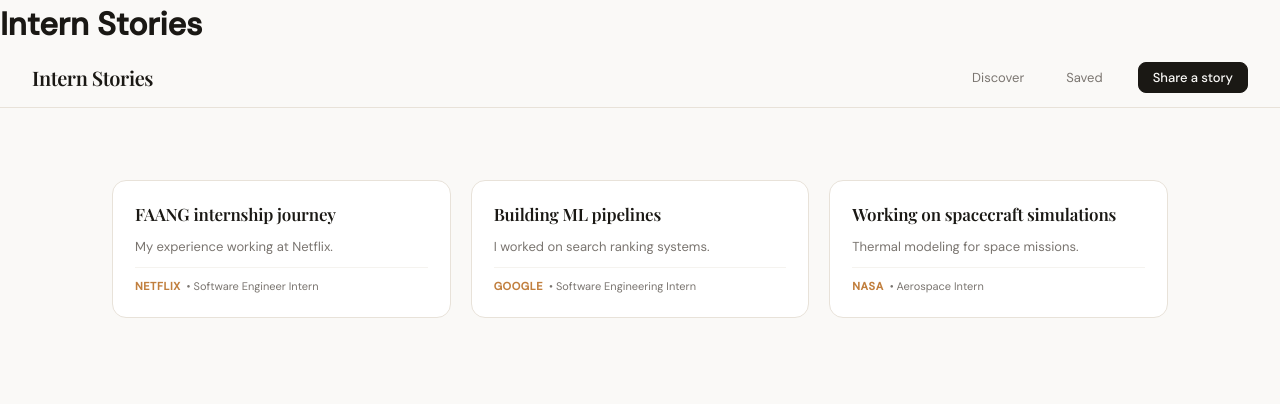
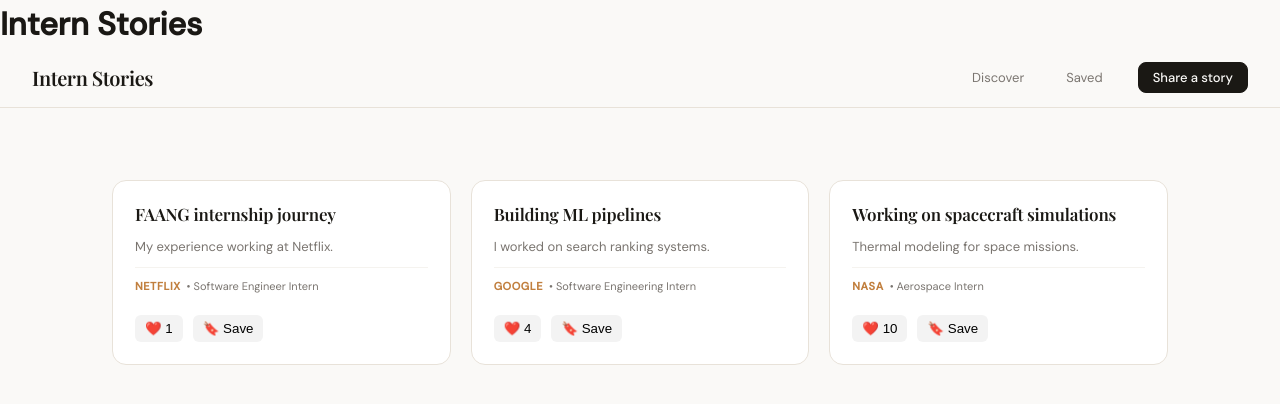
Before and after one commit to fakiyaaa/internship-stories, a React (Vite) app: page / in a window 1280 px wide. Shown: the top 404 px of the page. Built offline with nearby package versions, Linux system fonts and the light colour scheme; a web font is replaced by a local one.

Commit message:
save and like buttons added

```diff
--- a/src/App.jsx
+++ b/src/App.jsx
@@ -6,31 +6,58 @@ import StoryPage from "./components/StoryPage"
 function App() {
   const [page, setPage] = useState("home")
   const [selectedStory, setSelectedStory] = useState(null)
-
-
-  const stories = [
-  {
+  const [stories, setStories] = useState(
+    [
+      {
     id: 1,
     company: "Netflix",
     role: "Software Engineer Intern",
     headline: "FAANG internship journey",
-    summary: "My experience working at Netflix."
+    summary: "My experience working at Netflix.",
+    likes: 1,
+    saved: false
   },
   {
     id: 2,
     company: "Google",
     role: "Software Engineering Intern",
     headline: "Building ML pipelines",
-    summary: "I worked on search ranking systems."
+    summary: "I worked on search ranking systems.",
+    likes: 4,
+    saved: false
   },
   {
     id: 3,
     company: "NASA",
     role: "Aerospace Intern",
     headline: "Working on spacecraft simulations",
-    summary: "Thermal modeling for space missions."
+    summary: "Thermal modeling for space missions.",
+    likes: 10,
+    saved: false
   }
-]
+    ])
+
+    function handleLike(id) {
+    setStories(
+      stories.map((story) =>
+        story.id === id
+          ? { ...story, likes: story.likes + 1 }
+          : story
+      )
+    )
+  }
+
+    function handleSave(id) {
+    setStories(
+      stories.map((story) =>
+        story.id === id
+          ? { ...story, saved: !story.saved }
+          : story
+      )
+    )
+  }
+
+
 
   return (
     <div>
@@ -43,6 +70,8 @@ function App() {
           stories={stories}
           setSelectedStory = {setSelectedStory}
           setPage = {setPage}
+          onLike={handleLike}
+          onSave={handleSave}
         />
       )}
 
--- a/src/components/HomePage.jsx
+++ b/src/components/HomePage.jsx
@@ -1,6 +1,6 @@
 import StoryCard from "./StoryCard"
 
-function HomePage({ stories, setSelectedStory, setPage}) {
+function HomePage({ stories, setSelectedStory, setPage, onLike, onSave }) {
   return (
     <div className="home-page">
       <div className="story-grid">
@@ -8,15 +8,16 @@ function HomePage({ stories, setSelectedStory, setPage}) {
           <StoryCard
             key={story.id}
             story={story}
+            onLike={onLike}
+            onSave={onSave}
             onClick={() => {
-                setSelectedStory(story)
-                setPage("story")
-              }}
+              setSelectedStory(story)
+              setPage("story")
+            }}
           />
         ))}
       </div>
     </div>
   )
 }
-
 export default HomePage
--- a/src/components/StoryCard.jsx
+++ b/src/components/StoryCard.jsx
@@ -1,19 +1,35 @@
-function StoryCard({story, onClick}) {
+function StoryCard({ story, onClick, onLike, onSave }) {
   return (
+    <div className="story-card" onClick={onClick}>
+      <h3>{story.headline}</h3>
 
-    <div className='story-card' onClick={onClick}>
+      <p>{story.summary}</p>
 
-    <h3>{story.headline}</h3>
-
-    <p>{story.summary}</p>
-
-    <p className="company-row">
+      <p className="company-row">
         <strong>{story.company}</strong>
         <span> • {story.role}</span>
-    </p>
+      </p>
 
+      <div className="story-actions">
+        <button
+          onClick={(e) => {
+            e.stopPropagation()
+            onLike(story.id)
+          }}
+        >
+          ❤️ {story.likes}
+        </button>
+
+        <button
+          onClick={(e) => {
+            e.stopPropagation()
+            onSave(story.id)
+          }}
+        >
+          {story.saved ? "🔖 Saved" : "🔖 Save"}
+        </button>
+      </div>
     </div>
-
   )
 }
 export default StoryCard
--- a/src/index.css
+++ b/src/index.css
@@ -278,3 +278,21 @@ header button.active {
 ::-webkit-scrollbar { width: 6px; }
 ::-webkit-scrollbar-track { background: var(--cream); }
 ::-webkit-scrollbar-thumb { background: var(--sand); border-radius: 4px; }
+
+.story-actions {
+  display: flex;
+  gap: 10px;
+  margin-top: 10px;
+}
+
+.story-actions button {
+  border: none;
+  background: #f3f3f3;
+  padding: 6px 10px;
+  border-radius: 6px;
+  cursor: pointer;
+}
+
+.story-actions button:hover {
+  background: #e7e7e7;
+}
```
